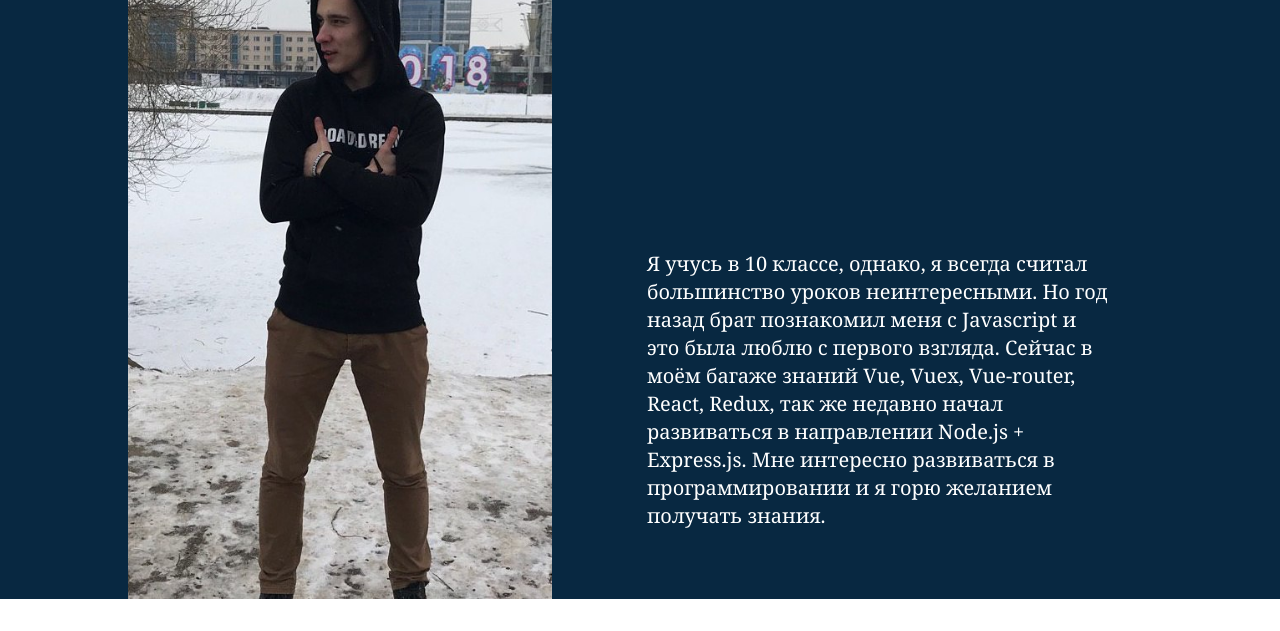
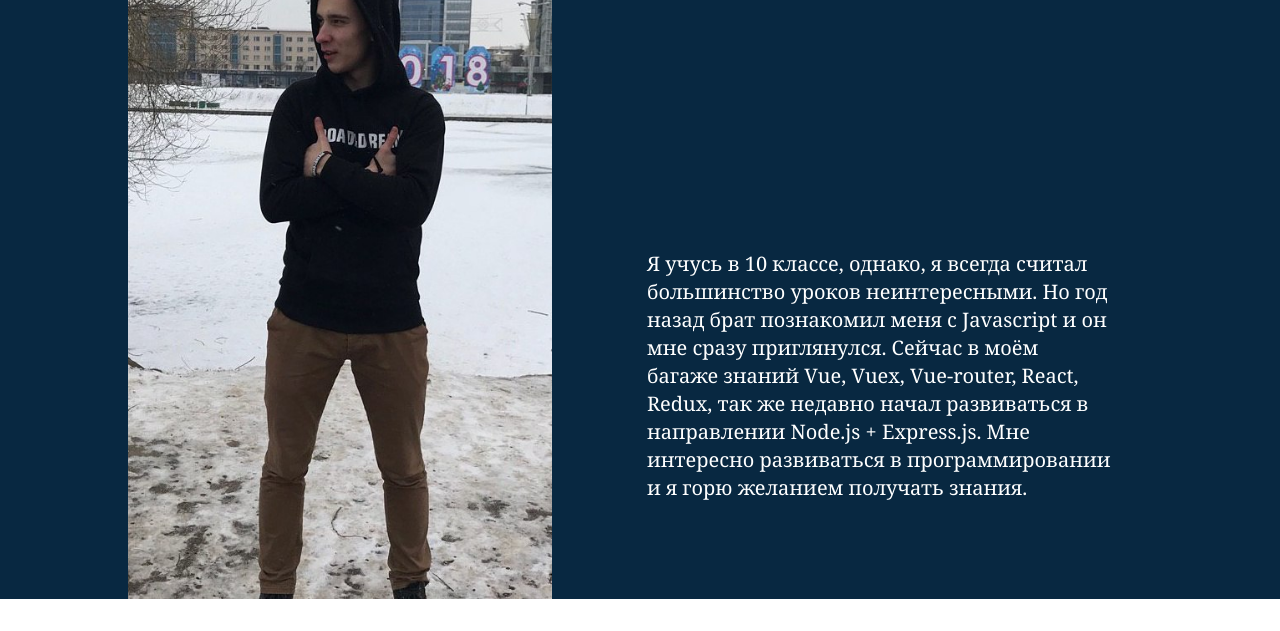
Before and after one commit to mrstalon/yandex-task-website-portfolio, a plain HTML site: page index.html in a window 1280 px wide. Shown: the part 169-800 px from the top of the page. Drawn offline with Linux system fonts and the light colour scheme.

Commit message:
Update index.html

```diff
--- a/index.html
+++ b/index.html
@@ -17,7 +17,7 @@
             <div class="info-container">
                 <p>
                     Я учусь в 10 классе, однако, я всегда считал большинство уроков неинтересными.
-                    Но год назад брат познакомил меня с Javascript и это была люблю с первого взгляда.
+                    Но год назад брат познакомил меня с Javascript и он мне сразу приглянулся.
                     Сейчас в моём багаже знаний Vue, Vuex, Vue-router, React, Redux, так же недавно
                     начал развиваться в направлении Node.js + Express.js. Мне интересно развиваться в
                     программировании и я горю желанием получать знания.
```
